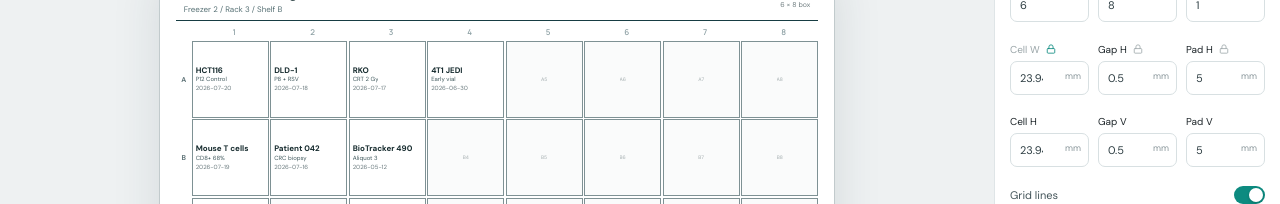
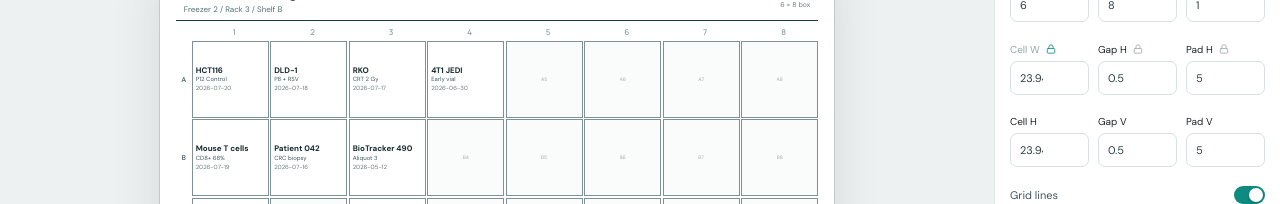
Before and after one commit to jucheng279/label-editor, a React (Vite) app: page / in a window 1280 px wide. Shown: the part 194-398 px from the top of the page. Built offline with nearby package versions, Linux system fonts and the light colour scheme.

Commit message:
Updated App.tsx

```diff
--- a/src/App.tsx
+++ b/src/App.tsx
@@ -292,11 +292,12 @@ function App() {
 
   const handleLockChange = (param: LockedParam) => {
     if (param === state.lockedParam) return
-    if (param === 'cellWidth') {
-      update({ lockedParam: 'cellWidth' })
-    } else {
-      update({ lockedParam: param, cellWidthMm: metrics.cellWidth })
-    }
+    update({
+      lockedParam: param,
+      cellWidthMm: metrics.cellWidth,
+      gridGapHMm: metrics.effectiveGapH,
+      paddingHMm: metrics.effectivePaddingH,
+    })
   }
 
   return (
@@ -362,14 +363,14 @@ function App() {
             </div>
             {metrics.clamped && <div className="clamp-notice">Ratio limited to fit page height</div>}
             <div className="three-col">
-              <NumberField label="Cell W" value={Number(metrics.cellWidth.toFixed(2))} min={1} max={80} step={0.1} suffix="mm" locked={state.lockedParam === 'cellWidth'} onLockClick={() => handleLockChange('cellWidth')} onChange={handleCellWidthChange}/>
-              <NumberField label="Gap H" value={Number(metrics.effectiveGapH.toFixed(2))} min={0} max={10} step={0.05} suffix="mm" locked={state.lockedParam === 'gapH'} onLockClick={() => handleLockChange('gapH')} onChange={handleGapHChange}/>
-              <NumberField label="Pad H" value={Number(metrics.effectivePaddingH.toFixed(2))} min={0} max={30} step={0.5} suffix="mm" locked={state.lockedParam === 'paddingH'} onLockClick={() => handleLockChange('paddingH')} onChange={handlePadHChange}/>
+              <NumberField label="Cell W" value={Number(metrics.cellWidth.toFixed(2))} min={1} max={80} step={0.1} locked={state.lockedParam === 'cellWidth'} onLockClick={() => handleLockChange('cellWidth')} onChange={handleCellWidthChange}/>
+              <NumberField label="Gap H" value={Number(metrics.effectiveGapH.toFixed(2))} min={0} max={10} step={0.05} locked={state.lockedParam === 'gapH'} onLockClick={() => handleLockChange('gapH')} onChange={handleGapHChange}/>
+              <NumberField label="Pad H" value={Number(metrics.effectivePaddingH.toFixed(2))} min={0} max={30} step={0.5} locked={state.lockedParam === 'paddingH'} onLockClick={() => handleLockChange('paddingH')} onChange={handlePadHChange}/>
             </div>
             <div className="three-col">
-              <NumberField label="Cell H" value={Number(metrics.cellHeight.toFixed(2))} min={1} max={80} step={0.1} suffix="mm" onChange={handleCellHeightChange}/>
-              <NumberField label="Gap V" value={state.gridGapVMm} min={0} max={4} step={0.05} suffix="mm" onChange={gridGapVMm => update({ gridGapVMm })}/>
-              <NumberField label="Pad V" value={state.paddingVMm} min={0} max={20} step={0.5} suffix="mm" onChange={paddingVMm => update({ paddingVMm })}/>
+              <NumberField label="Cell H" value={Number(metrics.cellHeight.toFixed(2))} min={1} max={80} step={0.1} onChange={handleCellHeightChange}/>
+              <NumberField label="Gap V" value={state.gridGapVMm} min={0} max={4} step={0.05} onChange={gridGapVMm => update({ gridGapVMm })}/>
+              <NumberField label="Pad V" value={state.paddingVMm} min={0} max={20} step={0.5} onChange={paddingVMm => update({ paddingVMm })}/>
             </div>
             <Toggle label="Grid lines" checked={state.showGridLines} onChange={showGridLines => update({ showGridLines })}/>
             <Toggle label="Coordinates" checked={state.showCoordinates} onChange={showCoordinates => update({ showCoordinates })}/>
```
